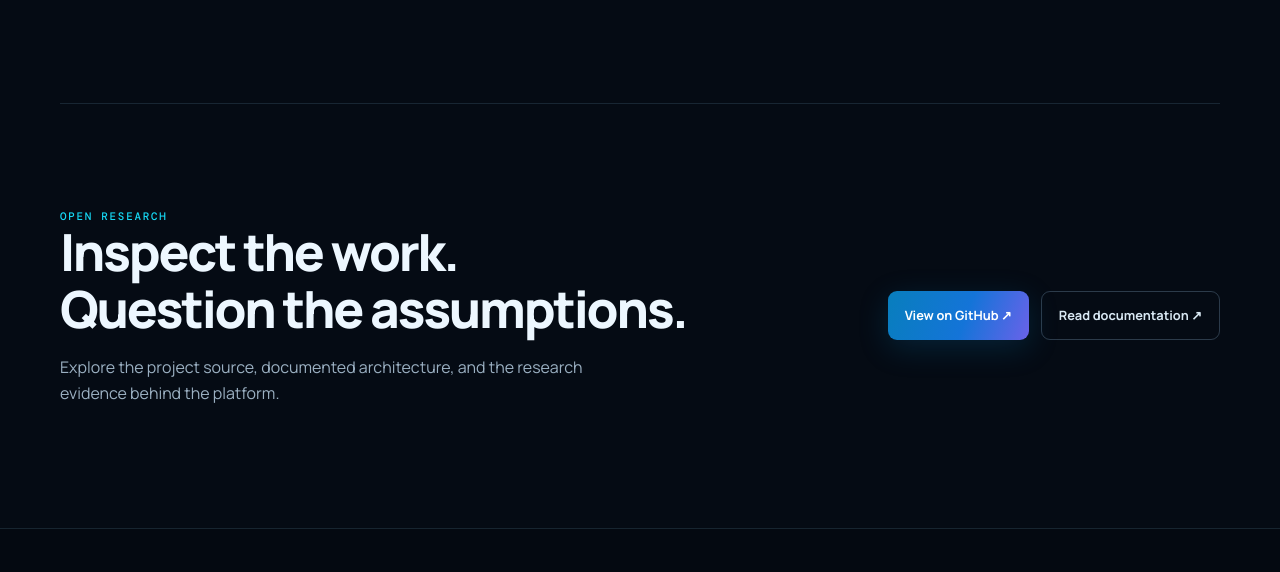
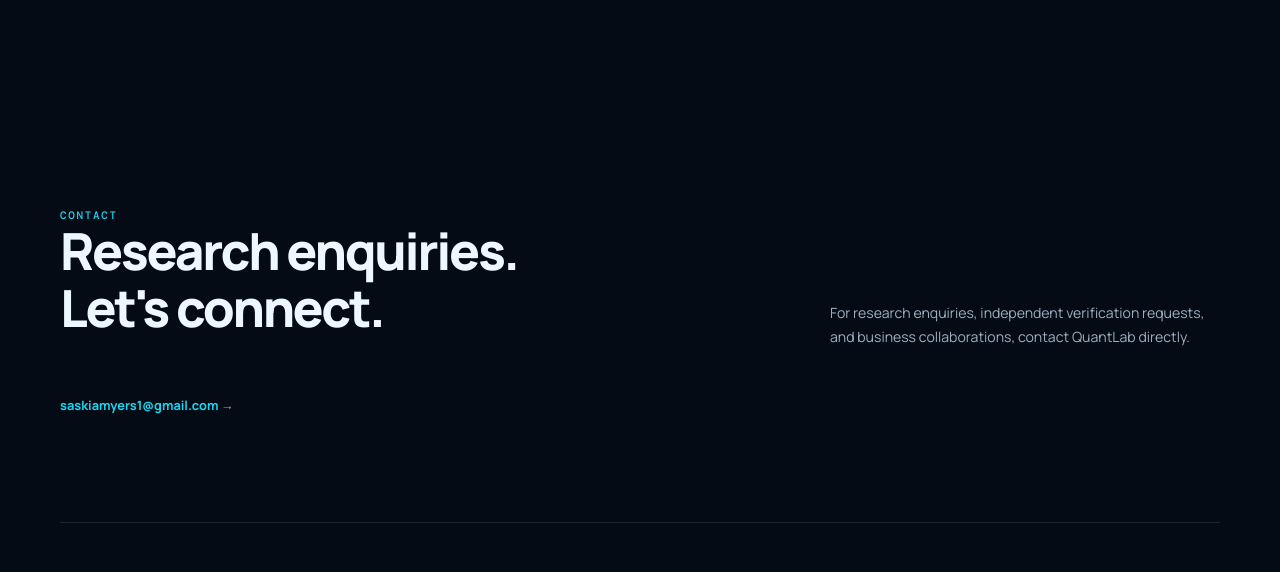
Before and after one commit to Khem00/QuantLab-Public, a plain HTML site: page website/index.html in a window 1280 px wide. Shown: the part 2575-3147 px from the top of the page. Drawn offline with nearby package versions, Linux system fonts and the light colour scheme.

Commit message:
Add public contact email to QuantLab website

```diff
--- a/website/assets/site.js
+++ b/website/assets/site.js
@@ -8,7 +8,7 @@ document.getElementById("site-header").innerHTML = `
 <header class="topbar"><div class="wrap nav-wrap"><a class="brand" href="index.html"><span class='brand-mark brand-mark-logo'><img src='assets/quantlab-logo.png' alt='QuantLab logo'></span><span>QUANTLAB<small>RESEARCH SYSTEMS</small></span></a>
 <button class="menu-toggle" aria-label="Toggle navigation" aria-expanded="false">☰</button><nav class="nav">${nav}</nav><a class="nav-cta" href="https://github.com/Khem00/QuantLab-Public" target="_blank" rel="noopener">GitHub ↗</a></div></header>`;
 document.getElementById("site-footer").innerHTML = `
-<footer class="footer"><div class="wrap footer-main"><div><a class="brand" href="index.html"><span class='brand-mark brand-mark-logo'><img src='assets/quantlab-logo.png' alt='QuantLab logo'></span><span>QUANTLAB<small>RESEARCH SYSTEMS</small></span></a><p>Evidence-first quantitative research.<br>Reproducible by design. Qualified by evidence.</p></div><div class="footer-links"><div><b>EXPLORE</b><a href="platform.html">Platform</a><a href="research.html">Research</a><a href="evidence.html">Evidence</a></div><div><b>RESOURCES</b><a href="ai.html">AI & MCP</a><a href="docs.html">Documentation</a><a href="roadmap.html">Roadmap</a></div><div><b>PROJECT</b><a href="https://github.com/Khem00/QuantLab-Public" target="_blank" rel="noopener">GitHub ↗</a><a href="https://quantlab-reproduction-mcp.onrender.com" target="_blank" rel="noopener">MCP companion ↗</a></div></div></div><div class="wrap footer-bottom"><span>© <span id="year"></span> QuantLab</span><span>Historical research is not a guarantee of future results. Not investment advice.</span><a href="roadmap.html">Scope & limitations</a></div></footer>`;
+<footer class="footer"><div class="wrap footer-main"><div><a class="brand" href="index.html"><span class='brand-mark brand-mark-logo'><img src='assets/quantlab-logo.png' alt='QuantLab logo'></span><span>QUANTLAB<small>RESEARCH SYSTEMS</small></span></a><p>Evidence-first quantitative research.<br>Reproducible by design. Qualified by evidence.</p></div><div class="footer-links"><div><b>EXPLORE</b><a href="platform.html">Platform</a><a href="research.html">Research</a><a href="evidence.html">Evidence</a></div><div><b>RESOURCES</b><a href="ai.html">AI & MCP</a><a href="docs.html">Documentation</a><a href="roadmap.html">Roadmap</a></div><div><b>CONTACT</b><a href="mailto:saskiamyers1@gmail.com">saskiamyers1@gmail.com</a></div><div><b>PROJECT</b><a href="https://github.com/Khem00/QuantLab-Public" target="_blank" rel="noopener">GitHub ↗</a><a href="https://quantlab-reproduction-mcp.onrender.com" target="_blank" rel="noopener">MCP companion ↗</a></div></div></div><div class="wrap footer-bottom"><span>© <span id="year"></span> QuantLab</span><span>Historical research is not a guarantee of future results. Not investment advice.</span><a href="roadmap.html">Scope & limitations</a></div></footer>`;
 document.getElementById("year").textContent = new Date().getFullYear();
 const toggle = document.querySelector(".menu-toggle");
 toggle?.addEventListener("click",()=>{const open=document.querySelector(".nav").classList.toggle("open");toggle.setAttribute("aria-expanded",String(open));});
--- a/website/index.html
+++ b/website/index.html
@@ -43,6 +43,13 @@
     </div>
     <div class="verdict"><span class="verdict-mark">!</span><div><b>CAUTION — drawdown mitigation evidence, not superior returns.</b><p>The strategy lagged buy-and-hold in cumulative return while experiencing lower historical drawdown and volatility. This is evidence about the tested period and assumptions, not proof of alpha or future performance.</p></div><a href="research.html" class="text-link">Read the study →</a></div>
   </section>
+  <section class="section wrap">
+    <div class="section-head">
+      <div><div class="eyebrow">CONTACT</div><h2>Research enquiries.<br>Let's connect.</h2></div>
+      <p>For research enquiries, independent verification requests, and business collaborations, contact QuantLab directly.</p>
+    </div>
+    <a class="text-link" href="mailto:saskiamyers1@gmail.com">saskiamyers1@gmail.com →</a>
+  </section>
   <section class="section wrap cta"><div><div class="eyebrow">OPEN RESEARCH</div><h2>Inspect the work.<br>Question the assumptions.</h2><p>Explore the project source, documented architecture, and the research evidence behind the platform.</p></div><div class="actions"><a class="btn primary" href="https://github.com/Khem00/QuantLab-Public" target="_blank" rel="noopener">View on GitHub ↗</a><a class="btn secondary" href="docs.html">Read documentation ↗</a></div></section>
 </main>
 <div id="site-footer"></div><script src="assets/site.js"></script>
```
